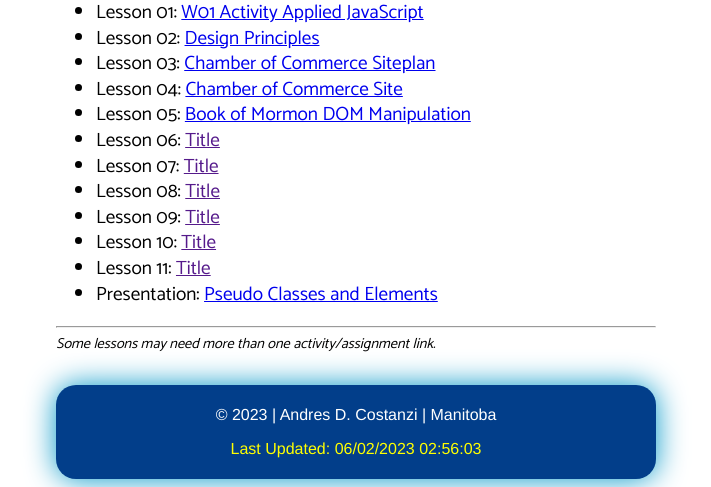
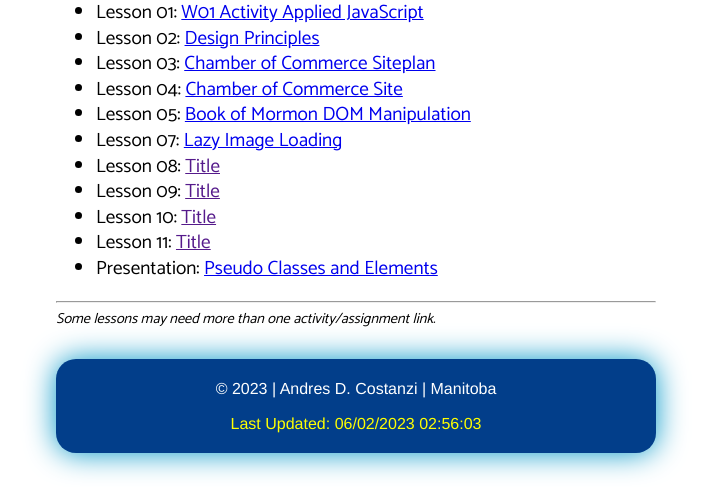
Before and after one commit to adcostanzi/wdd230, a plain HTML site: page index.html in a window 1280 px wide. Shown: the part 313-800 px from the top of the page, without its empty margins (284-995 px from the left). Drawn offline with Linux system fonts and the light colour scheme.

Commit message:
link at home for lesson 7 added

```diff
--- a/index.html
+++ b/index.html
@@ -29,8 +29,7 @@
             <li>Lesson 03: <a href="lesson3">Chamber of Commerce Siteplan</a></li>
             <li>Lesson 04: <a href="chamber">Chamber of Commerce Site</a></li>
             <li>Lesson 05: <a href="lesson5/bom.html">Book of Mormon DOM Manipulation</a></li>
-            <li>Lesson 06: <a href="">Title</a></li>
-            <li>Lesson 07: <a href="">Title</a></li>
+            <li>Lesson 07: <a href="lesson7/">Lazy Image Loading</a></li>
             <li>Lesson 08: <a href="">Title</a></li>
             <li>Lesson 09: <a href="">Title</a></li>
             <li>Lesson 10: <a href="">Title</a></li>
--- a/lesson7/styles/styles.css
+++ b/lesson7/styles/styles.css
@@ -18,5 +18,5 @@ body img[data-src]{
 
 body img {
     filter: blur(0em);
-    transition: filter 0.5s;
+    transition: filter 1.5s;
 }
```
